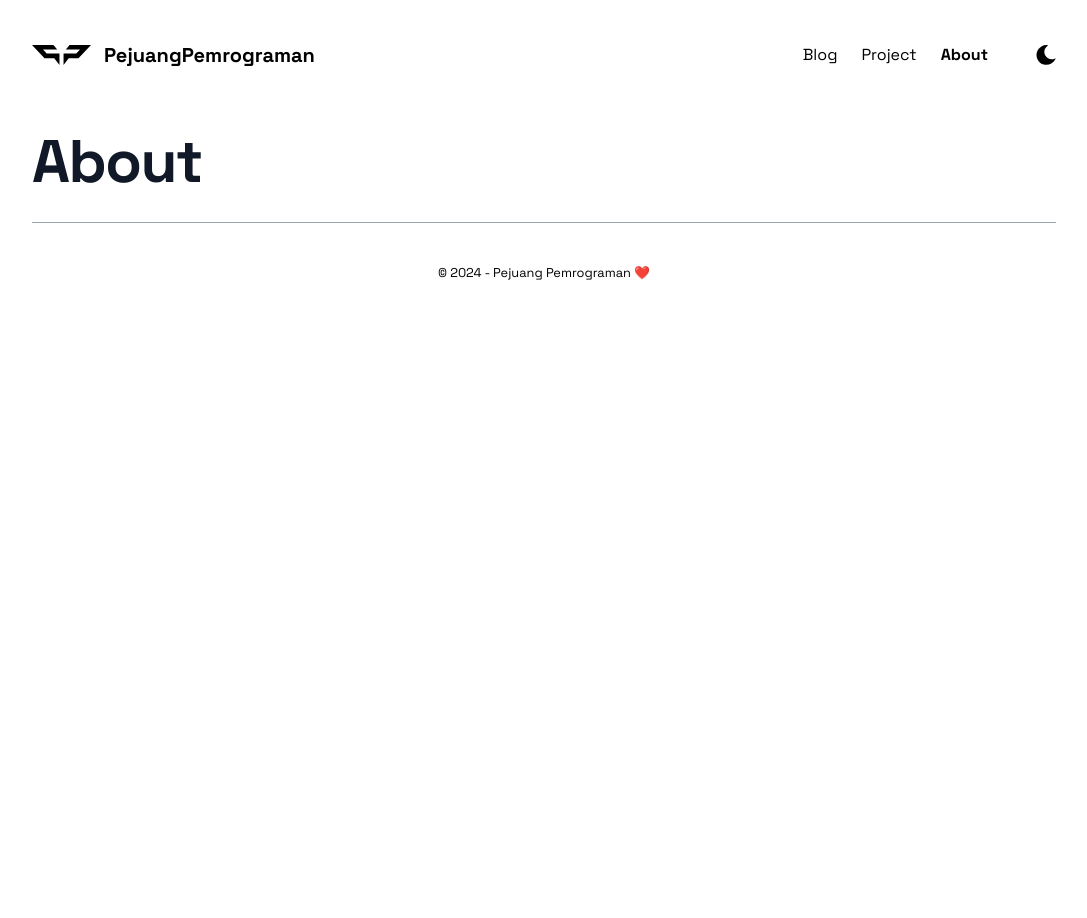
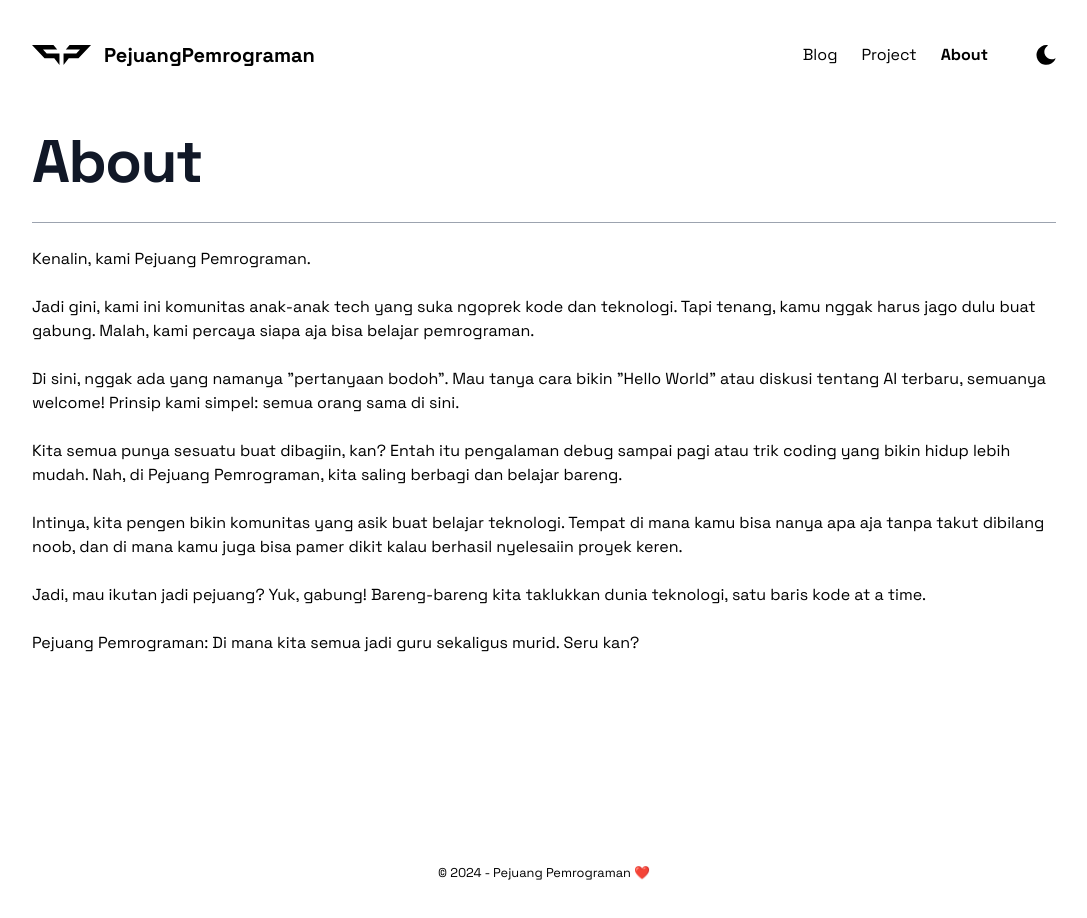
Before and after one commit to najikh2002/pejuangp-next, a Next.js app: page /about in a window 1280 px wide. Shown: the top 918 px of the page, without its empty margins (96-1183 px from the left). Before the commit the page ends 800 px from the top, so only its background shows below. Built offline with nearby package versions, Linux system fonts and the light colour scheme.

Commit message:
add: content & layout about page

```diff
--- a/src/pages/about/index.tsx
+++ b/src/pages/about/index.tsx
@@ -4,6 +4,35 @@ export default function About() {
   return (
     <div className="mx-auto max-w-3xl px-4 sm:px-6 xl:max-w-5xl xl:px-0">
       <TitlePage title="About" />
+
+      <div className="py-6 min-h-[75vh]">
+        <p>
+          Kenalin, kami Pejuang Pemrograman. <br />
+          <br />
+          Jadi gini, kami ini komunitas anak-anak tech yang suka ngoprek kode
+          dan teknologi. Tapi tenang, kamu nggak harus jago dulu buat gabung.
+          Malah, kami percaya siapa aja bisa belajar pemrograman. <br />
+          <br />
+          Di sini, nggak ada yang namanya "pertanyaan bodoh". Mau tanya cara
+          bikin "Hello World" atau diskusi tentang AI terbaru, semuanya welcome!
+          Prinsip kami simpel: semua orang sama di sini. <br />
+          <br />
+          Kita semua punya sesuatu buat dibagiin, kan? Entah itu pengalaman
+          debug sampai pagi atau trik coding yang bikin hidup lebih mudah. Nah,
+          di Pejuang Pemrograman, kita saling berbagi dan belajar bareng. <br />
+          <br />
+          Intinya, kita pengen bikin komunitas yang asik buat belajar teknologi.
+          Tempat di mana kamu bisa nanya apa aja tanpa takut dibilang noob, dan
+          di mana kamu juga bisa pamer dikit kalau berhasil nyelesaiin proyek
+          keren. <br />
+          <br />
+          Jadi, mau ikutan jadi pejuang? Yuk, gabung! Bareng-bareng kita
+          taklukkan dunia teknologi, satu baris kode at a time. <br />
+          <br />
+          Pejuang Pemrograman: Di mana kita semua jadi guru sekaligus murid.
+          Seru kan?
+        </p>
+      </div>
     </div>
   );
 }
```
